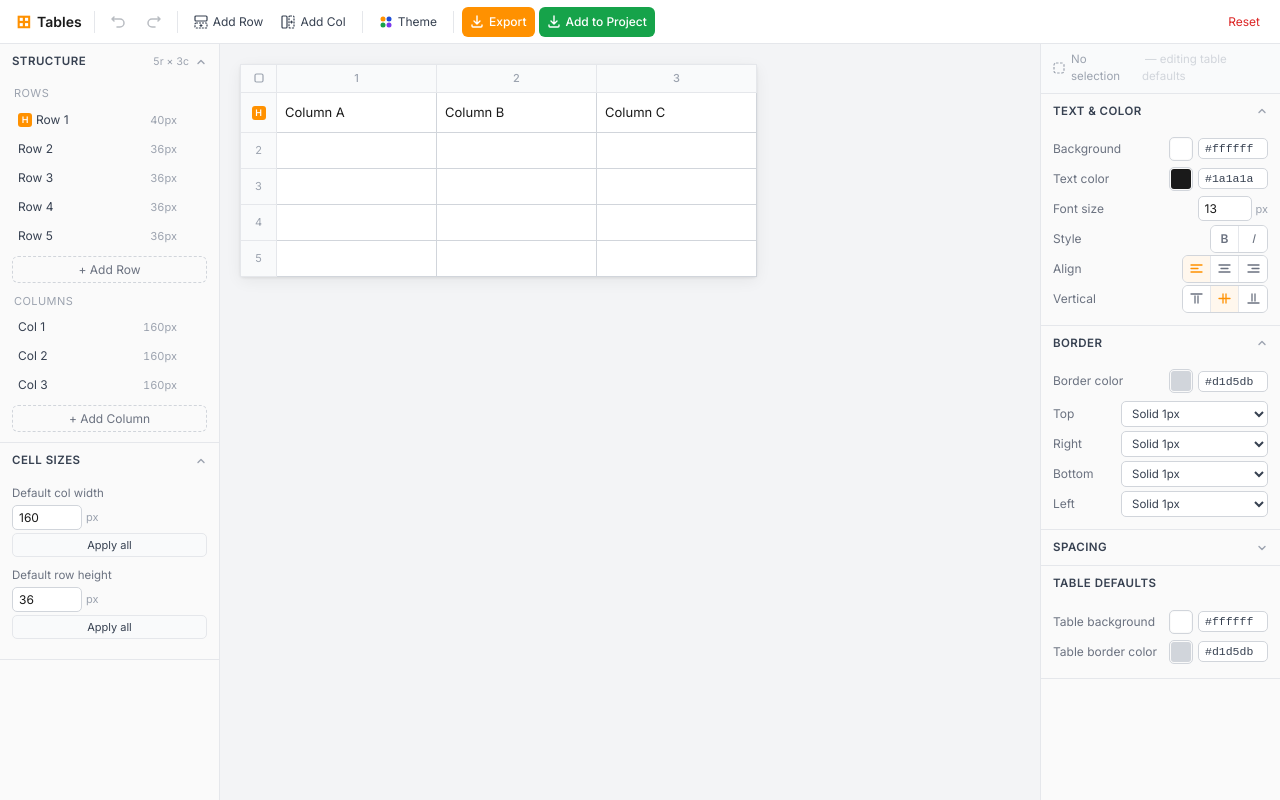
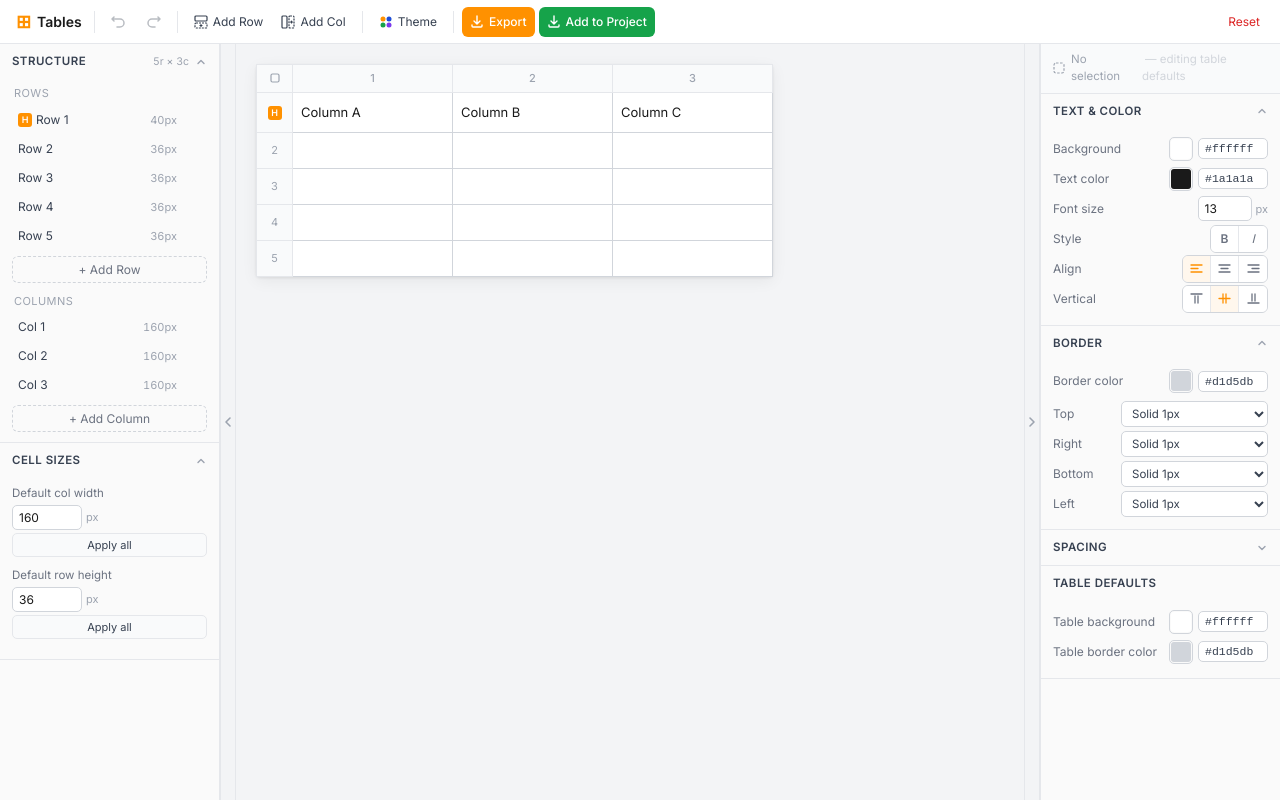
Before and after one commit to SharadJ19/tables-plugin, an Angular app: page / in a window 1280 px wide. Built offline with nearby package versions, Linux system fonts and the light colour scheme.

Commit message:
feat: make left and right panel collapsable

```diff
--- a/src/app/app.component.html
+++ b/src/app/app.component.html
@@ -1,10 +1,40 @@
 <div class="app-shell">
   <app-toolbar class="app-toolbar"></app-toolbar>
   <div class="app-body">
-    <app-left-panel class="app-left-panel"></app-left-panel>
+
+    <app-left-panel
+      class="app-left-panel"
+      [class.panel--closed]="!leftOpen">
+    </app-left-panel>
+
+    <button class="panel-toggle panel-toggle--left"
+            (click)="leftOpen = !leftOpen"
+            [title]="leftOpen ? 'Close left panel' : 'Open left panel'">
+      <svg width="12" height="12" viewBox="0 0 12 12" fill="none">
+        <path [attr.d]="leftOpen ? 'M8 2L4 6l4 4' : 'M4 2l4 4-4 4'"
+              stroke="currentColor" stroke-width="1.6"
+              stroke-linecap="round" stroke-linejoin="round"/>
+      </svg>
+    </button>
+
     <main class="app-canvas-area">
       <app-table-canvas></app-table-canvas>
     </main>
-    <app-right-panel class="app-right-panel"></app-right-panel>
+
+    <button class="panel-toggle panel-toggle--right"
+            (click)="rightOpen = !rightOpen"
+            [title]="rightOpen ? 'Close right panel' : 'Open right panel'">
+      <svg width="12" height="12" viewBox="0 0 12 12" fill="none">
+        <path [attr.d]="rightOpen ? 'M4 2l4 4-4 4' : 'M8 2L4 6l4 4'"
+              stroke="currentColor" stroke-width="1.6"
+              stroke-linecap="round" stroke-linejoin="round"/>
+      </svg>
+    </button>
+
+    <app-right-panel
+      class="app-right-panel"
+      [class.panel--closed]="!rightOpen">
+    </app-right-panel>
+
   </div>
 </div>
--- a/src/app/app.component.scss
+++ b/src/app/app.component.scss
@@ -28,6 +28,14 @@
   border-right: 1px solid #e5e7eb;
   background: #fafafa;
   z-index: 10;
+  transition: width 0.2s ease, opacity 0.2s ease;
+
+  &.panel--closed {
+    width: 0 !important;
+    opacity: 0;
+    pointer-events: none;
+    border-right: none;
+  }
 }
 
 .app-canvas-area {
@@ -48,4 +56,42 @@
   border-left: 1px solid #e5e7eb;
   background: #fafafa;
   z-index: 10;
+  transition: width 0.2s ease, opacity 0.2s ease;
+
+  &.panel--closed {
+    width: 0 !important;
+    opacity: 0;
+    pointer-events: none;
+    border-left: none;
+  }
 }
+
+.panel-toggle {
+  flex-shrink: 0;
+  width: 16px;
+  border: none;
+  background: #f3f4f6;
+  color: #9ca3af;
+  cursor: pointer;
+  display: flex;
+  align-items: center;
+  justify-content: center;
+  transition: background 0.15s, color 0.15s;
+  z-index: 20;
+  align-self: stretch;
+
+  &:hover {
+    background: #e5e7eb;
+    color: #FF9100;
+  }
+
+  &--left {
+    border-left: 1px solid #e5e7eb;
+    border-right: 1px solid #e5e7eb;
+  }
+
+  &--right {
+    border-left: 1px solid #e5e7eb;
+    border-right: 1px solid #e5e7eb;
+  }
+}
--- a/src/app/app.component.ts
+++ b/src/app/app.component.ts
@@ -9,6 +9,9 @@ import { SelectionService } from './services/selection.service';
   styleUrls: ['./app.component.scss'],
 })
 export class AppComponent implements OnInit {
+  leftOpen = true;
+  rightOpen = true;
+
   constructor(
     private tableState: TableStateService,
     private pluginBridge: PluginBridgeService,
```
